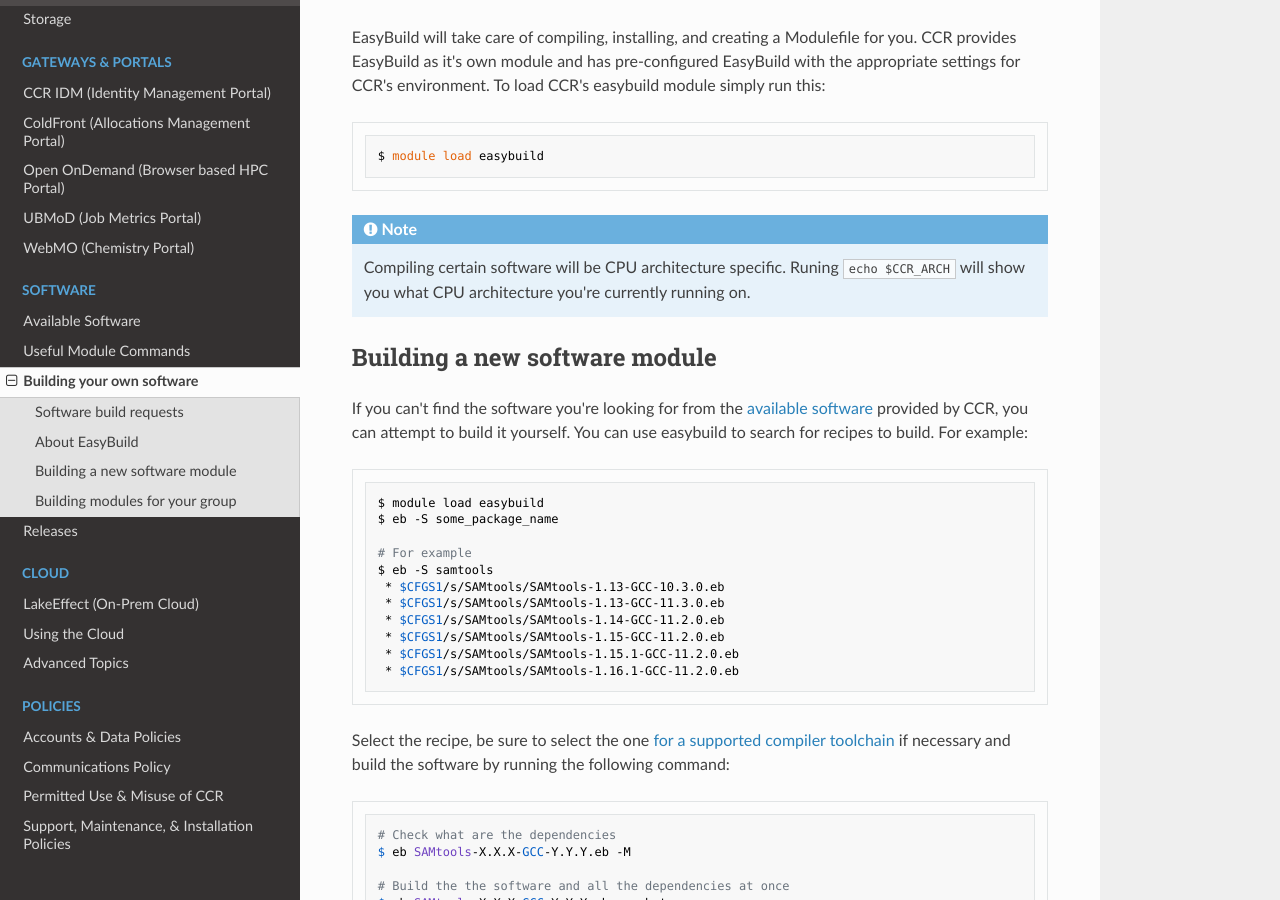
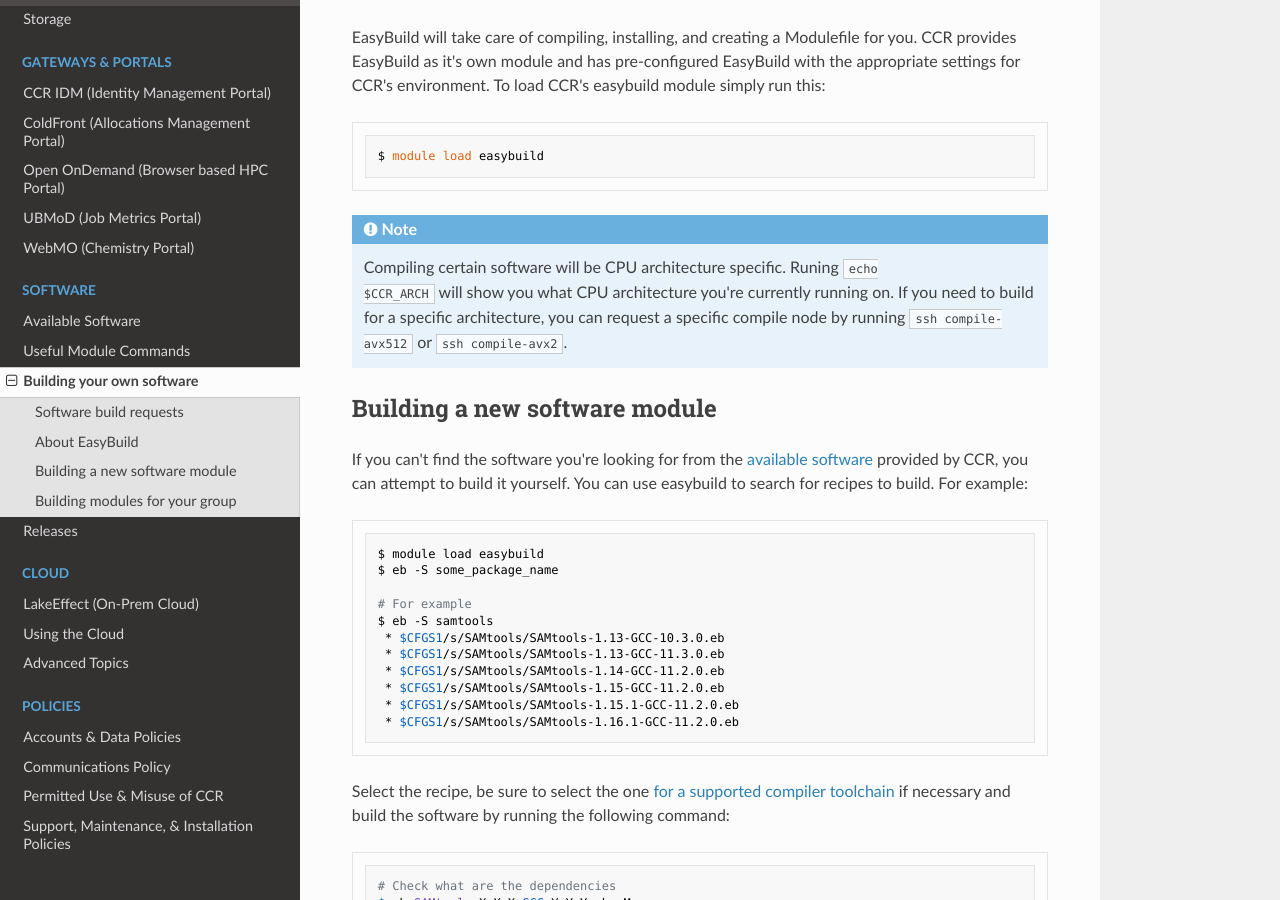
Before and after one commit to ubccr/ccrdocs, an MkDocs documentation site: the page built from pages/software/building.md, in a window 1280 px wide and 900 px high, scrolled down 1336 px. Built offline with MkDocs 1.6.1, drawn with Linux system fonts in a browser that asks for light colours; nearby versions of some CDN libraries.

Commit message:
Add note about cpu arch

````diff
--- a/pages/software/building.md
+++ b/pages/software/building.md
@@ -70,8 +70,10 @@ $ module load easybuild
 ```
 
 !!! Note
-    Compiling certain software will be CPU architecture specific. Runing `echo $CCR_ARCH`
-    will show you what CPU architecture you're currently running on.
+    Compiling certain software will be CPU architecture specific. Runing `echo
+    $CCR_ARCH` will show you what CPU architecture you're currently running on.
+    If you need to build for a specific architecture, you can request a
+    specific compile node by running `ssh compile-avx512` or `ssh compile-avx2`.
 
 ## Building a new software module
 
````
